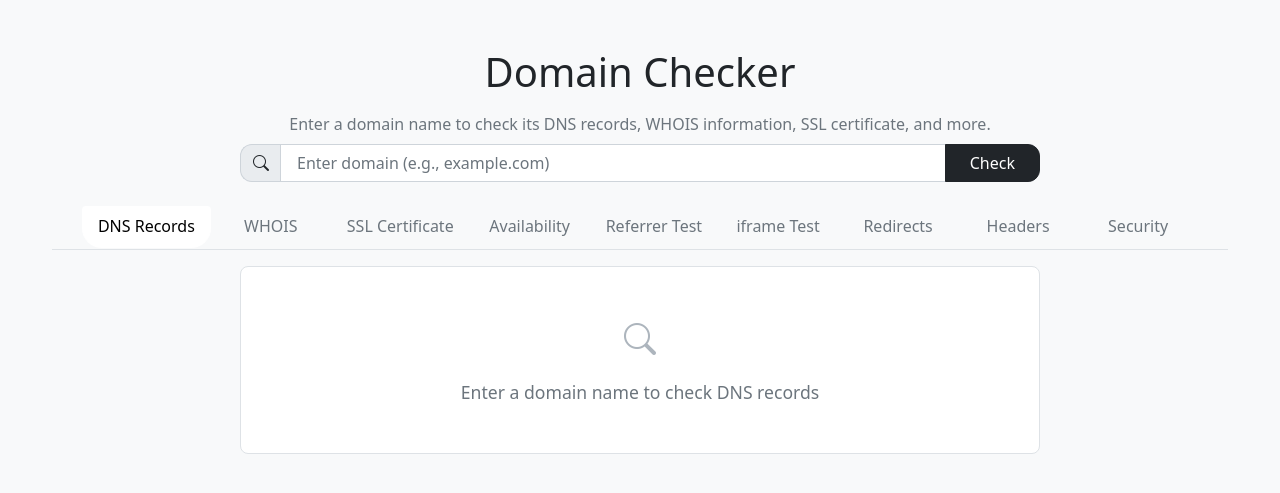
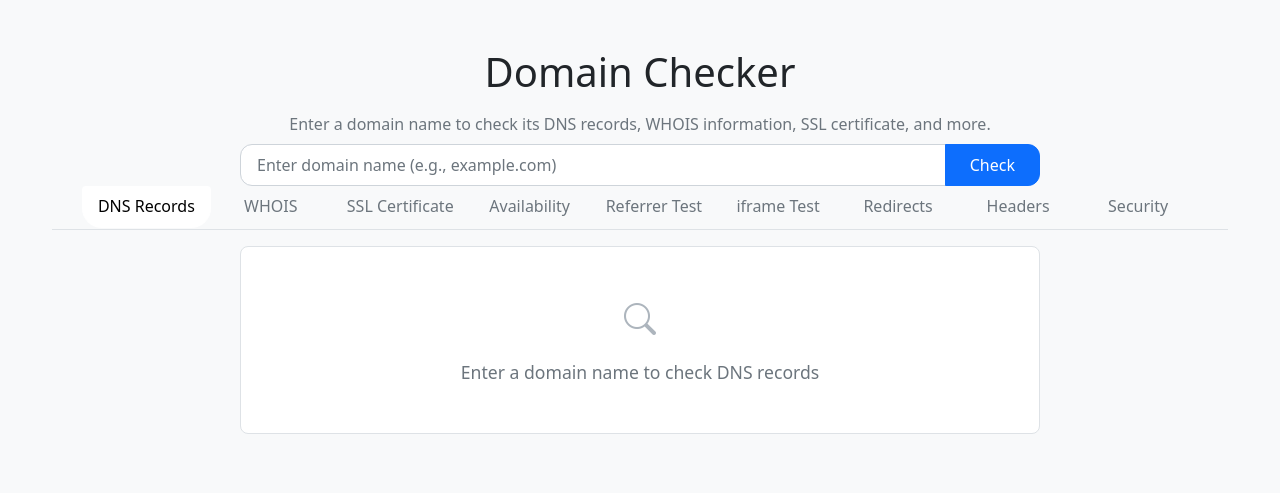
Before and after one commit to nikitashortio/domain-checker, a Flask app: page / in a window 1280 px wide. Shown: the top 493 px of the page. Run offline with Flask 3, Linux system fonts and the light colour scheme; some libraries are stand-ins or nearby versions.

Commit message:
Update index.html

```diff
--- a/templates/index.html
+++ b/templates/index.html
@@ -13,12 +13,11 @@
         <h1 class="text-center mb-3">Domain Checker</h1>
         <p class="welcome-message text-center">Enter a domain name to check its DNS records, WHOIS information, SSL certificate, and more.</p>
 
-        <div class="input-group mb-4">
-            <span class="input-group-text">
-                <i class="bi bi-search"></i>
-            </span>
-            <input type="text" id="domain" class="form-control" placeholder="Enter domain (e.g., example.com)">
-            <button class="btn btn-dark" onclick="checkDomain()">Check</button>
+        <div class="input-group">
+            <input type="text" class="form-control" id="domain" placeholder="Enter domain name (e.g., example.com)" autocomplete="off">
+            <button class="btn btn-primary" type="button" onclick="checkDomain(document.getElementById('domain').value)">
+                <i class="fas fa-search"></i> Check
+            </button>
         </div>
 
         <div id="loading" class="loading d-none">
```
